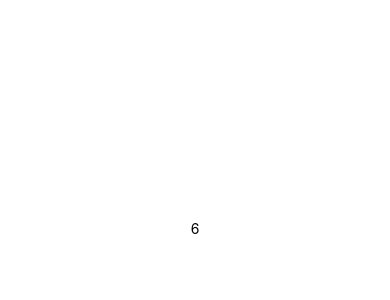
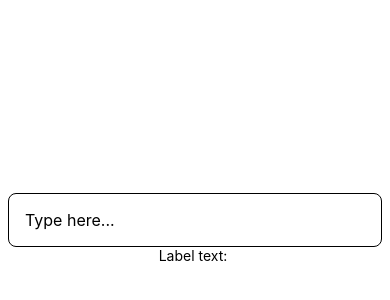
Before and after one commit to imalgrab/rxjs-react-native-typeahead, a React Native app: screen / in a window 390 px wide. Shown: the part 194-494 px from the top of the page. Built offline with nearby package versions, Linux system fonts and the light colour scheme.

Commit message:
Step 3: add text input

```diff
--- a/App.tsx
+++ b/App.tsx
@@ -1,19 +1,19 @@
 import { StatusBar } from 'expo-status-bar';
 import { useEffect, useState } from 'react';
-import { StyleSheet, Text, View } from 'react-native';
+import { StyleSheet, Text, TextInput, View } from 'react-native';
 import { interval } from 'rxjs';
 import { useSubscription } from './hooks/useSubscription';
 
-const value$ = interval(1000);
-
 export default function App() {
-  const [value, setValue] = useState<number>();
-
-  useSubscription(value$, setValue);
-
+  const [label, setLabel] = useState('');
   return (
     <View style={styles.container}>
-      <Text>{value}</Text>
+      <TextInput
+        onChangeText={setLabel}
+        placeholder="Type here..."
+        style={styles.input}
+      />
+      <Text>Label text: {label}</Text>
       <StatusBar style="auto" />
     </View>
   );
@@ -25,5 +25,16 @@ const styles = StyleSheet.create({
     backgroundColor: '#fff',
     alignItems: 'center',
     justifyContent: 'center',
+    padding: 8,
+  },
+  input: {
+    borderWidth: 1,
+    borderRadius: 8,
+    borderColor: '#000',
+    width: '100%',
+    padding: 16,
+    fontSize: 16,
+    justifyContent: 'center',
+    alignContent: 'center',
   },
 });
```
